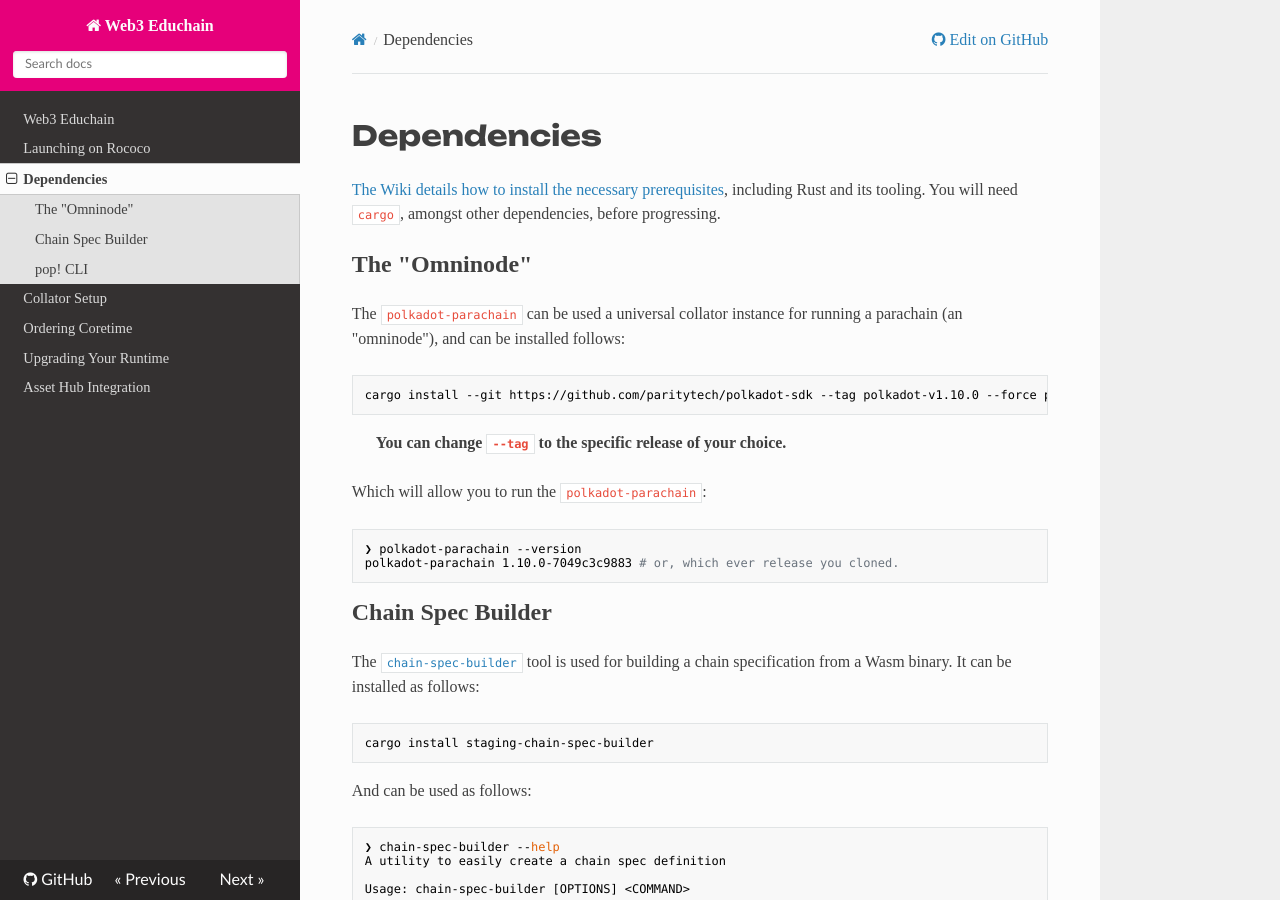
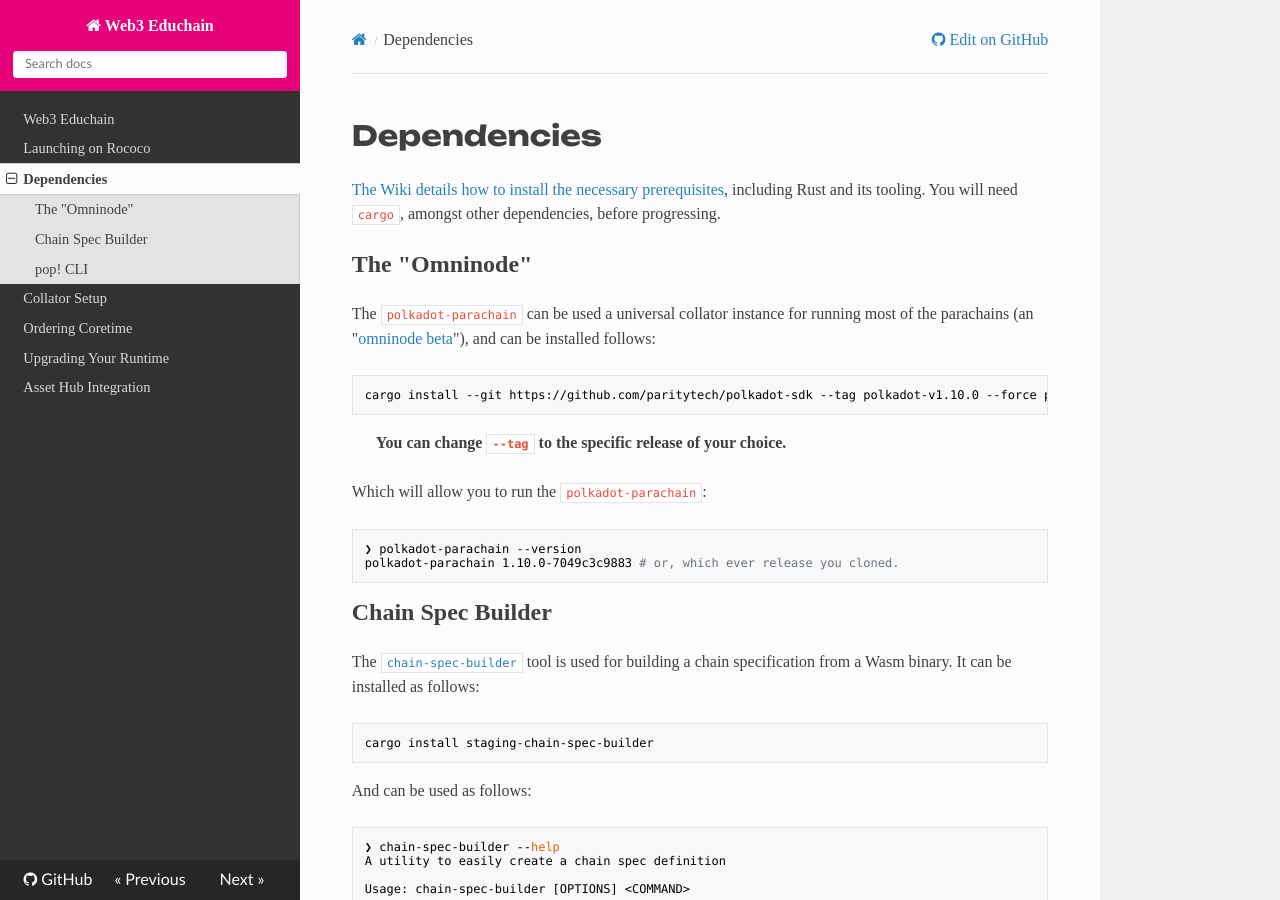
Before and after one commit to w3f/educhain, an MkDocs documentation site: the page built from docs/install.md, in a window 1280 px wide and 900 px high. Built offline with MkDocs 1.6.1, drawn with Linux system fonts in a browser that asks for light colours; nearby versions of some CDN libraries.

Commit message:
Update install.md
polkaodot-parachain is omni node beta. It currently supports system chains and chains with minimal list of pallets. The actual omni node implementation discussion is available in the forum post linked.

````diff
--- a/docs/install.md
+++ b/docs/install.md
@@ -4,11 +4,13 @@
 
 ## The "Omninode"
 
-The `polkadot-parachain` can be used a universal collator instance for running a parachain (an "omninode"), and can be installed follows:
+The `polkadot-parachain` can be used a universal collator instance for running most of the parachains (an "[omninode beta](https://forum.polkadot.network/t/polkadot-parachain-omni-node-gathering-ideas-and-feedback/7823)"), and can be installed follows:
 
 ```sh
 cargo install --git https://github.com/paritytech/polkadot-sdk --tag polkadot-v1.10.0 --force polkadot-parachain-bin
 ```
+
+
 
 > **You can change `--tag` to the specific release of your choice.**
 
````
